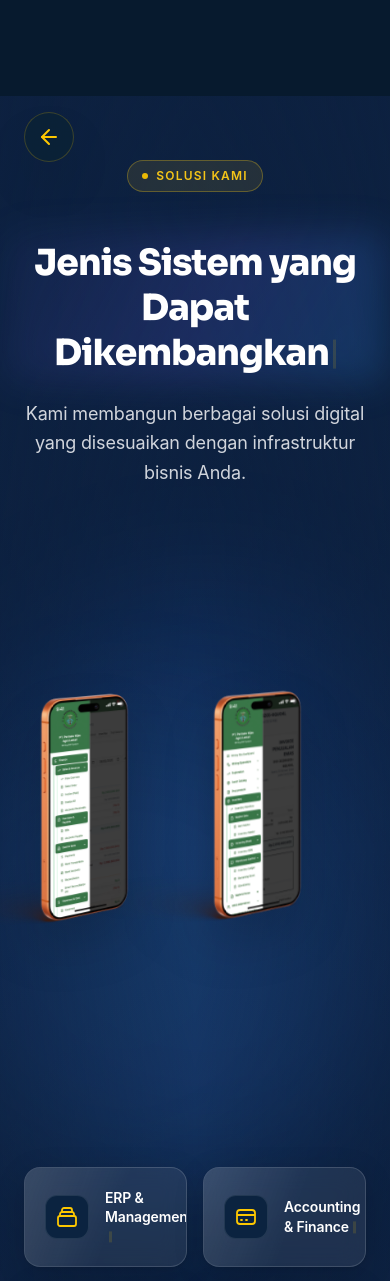
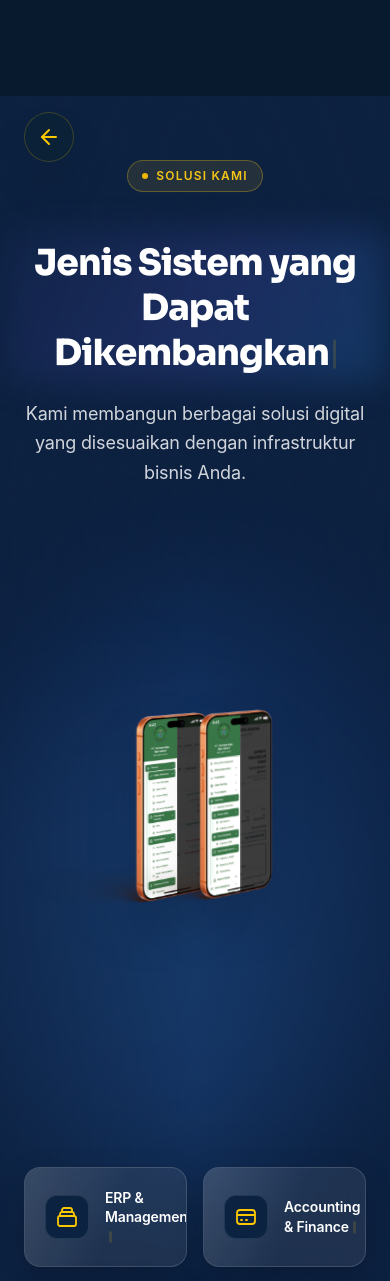
Before and after one commit to ferdiarmond-Project/Tradixasystems.com, a Next.js app: page /solutions in a window 390 px wide. Shown: the top 1281 px of the page. Built offline with nearby package versions, Linux system fonts and the light colour scheme.

Commit message:
ui: tighter iphone overlap and scroll fix

```diff
--- a/app/globals.css
+++ b/app/globals.css
@@ -242,3 +242,16 @@
   animation: aurora-shift 6s ease-in-out infinite;
   filter: blur(18px);
 }
+
+/* ===== SCROLLBAR UTILITIES ===== */
+.scrollbar-hide::-webkit-scrollbar {
+  display: none;
+}
+.scrollbar-hide {
+  -ms-overflow-style: none; /* IE and Edge */
+  scrollbar-width: none; /* Firefox */
+}
+
+.scroll-smooth {
+  scroll-behavior: smooth;
+}
--- a/components/Showcase.tsx
+++ b/components/Showcase.tsx
@@ -28,11 +28,11 @@ export default function Showcase() {
         </div>
 
         {/* ── Professional SaaS Device Mockup ── */}
-        <div className="relative w-full mt-4 lg:mt-8 overflow-hidden lg:overflow-visible">
+        <div className="relative w-full mt-4 lg:mt-8 overflow-x-auto overflow-y-hidden lg:overflow-visible scrollbar-hide py-4 px-4 -mx-4 lg:mx-0 lg:px-0">
 
-          {/* Responsive Layout — locked horizontally, perfectly positioned */}
-          <div className="w-full flex justify-center items-center py-6">
-            <div className="relative z-30 w-[180%] md:w-full max-w-none md:max-w-[1200px] ml-[-40%] md:ml-0 lg:scale-100 xl:scale-105 animate-float-slow lg:-translate-x-12 xl:-translate-x-16">
+          {/* Wrapper to ensure horizontal content for scrolling, while maintaining desktop centering */}
+          <div className="flex justify-start lg:justify-center items-center h-full min-w-[760px] md:min-w-0">
+            <div className="relative z-30 w-full max-w-[1200px] lg:scale-100 xl:scale-105 animate-float-slow lg:-translate-x-12 xl:-translate-x-16 mx-auto">
               <Image
                 src="/mockup_iphone_ipad_mac_PHAL.png"
                 alt="Tradixa Complete System Mockup"
--- a/components/SystemTypes.tsx
+++ b/components/SystemTypes.tsx
@@ -97,11 +97,11 @@ export default function SystemTypes() {
         {/* Content: phones left, cards right */}
         <div className="grid lg:grid-cols-2 gap-12 items-center">
 
-          {/* LEFT — Two phones, upright, left-anchored */}
-          <div className="relative w-full h-[600px] lg:h-[780px] flex justify-center items-center overflow-visible -translate-x-[10%] lg:translate-x-0">
+          {/* LEFT — Two phones, upright, centered and overlapping */}
+          <div className="relative w-full h-[600px] lg:h-[780px] flex justify-center items-center overflow-visible">
 
             {/* Phone 1 — back */}
-            <div className="absolute top-1/2 -translate-y-1/2 z-10 w-[120%] lg:w-[800px] h-[550px] lg:h-[760px] -translate-x-[20%] lg:translate-x-0 lg:left-[-180px]">
+            <div className="absolute top-1/2 -translate-y-1/2 z-10 w-[100%] lg:w-[800px] h-[500px] lg:h-[760px] -translate-x-[8%] lg:translate-x-0 lg:left-[-180px]">
               <Image
                 src="/mockup-system-18.png"
                 alt="Mobile App Preview"
@@ -113,7 +113,7 @@ export default function SystemTypes() {
             </div>
 
             {/* Phone 2 — front */}
-            <div className="absolute top-1/2 -translate-y-1/2 z-20 w-[120%] lg:w-[800px] h-[550px] lg:h-[760px] translate-x-[20%] lg:translate-x-0 lg:left-[-20px]">
+            <div className="absolute top-1/2 -translate-y-1/2 z-20 w-[100%] lg:w-[800px] h-[500px] lg:h-[760px] translate-x-[8%] lg:translate-x-0 lg:left-[-20px]">
               <Image
                 src="/mockup-system.png"
                 alt="Mobile App Preview 2"
```
